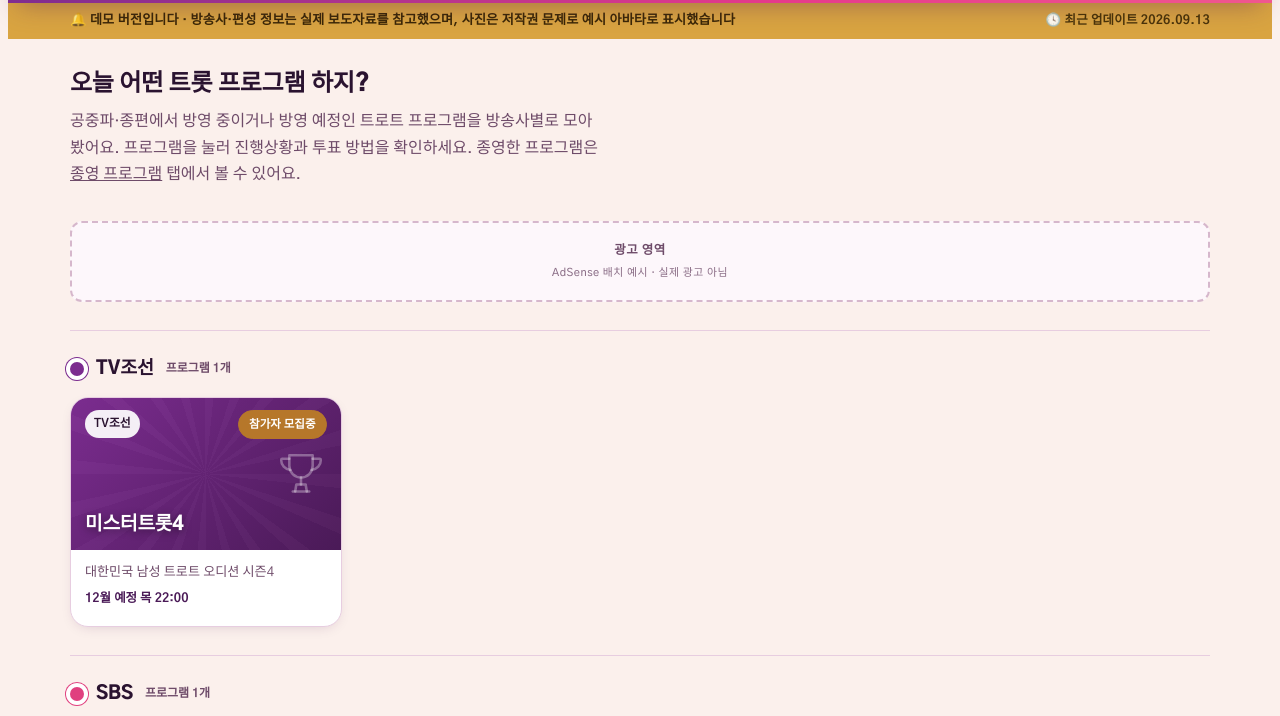
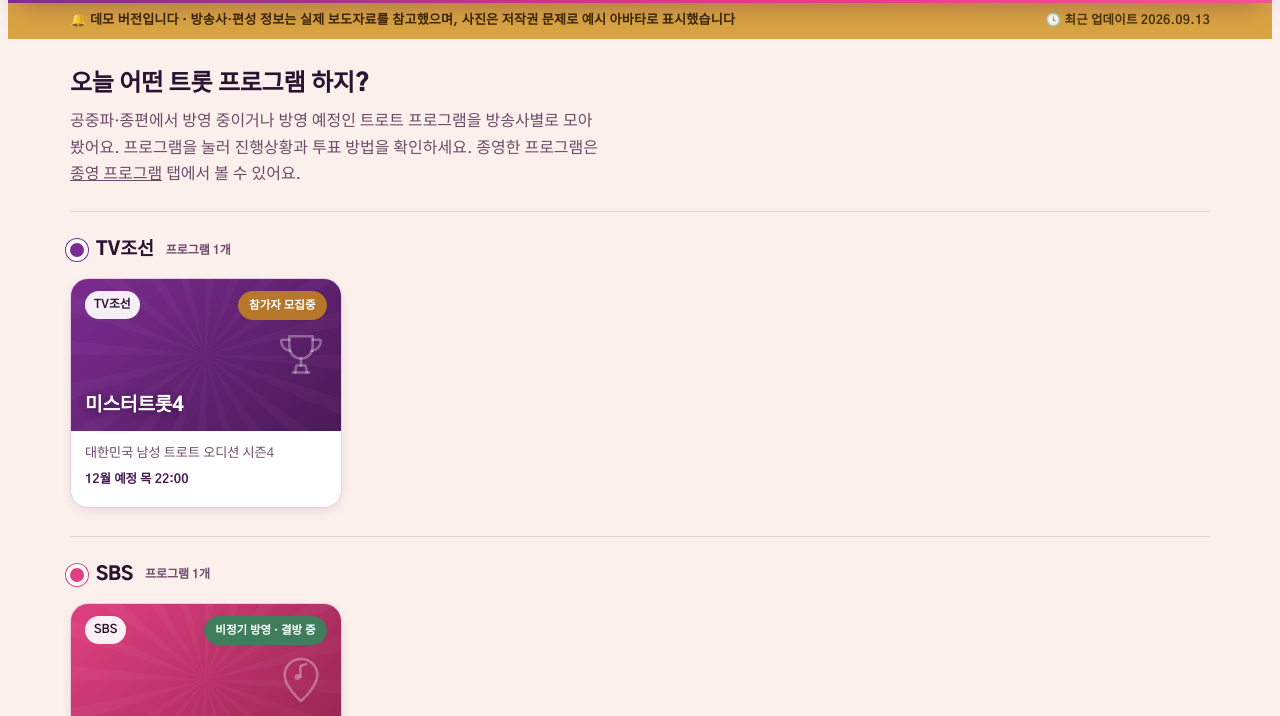
Before and after one commit to FOTIBlabs/trotbonbang, a plain HTML site: page index.html in a window 1280 px wide. Shown: the part 79-795 px from the top of the page. Drawn offline with Linux system fonts and the light colour scheme.

Commit message:
Update index.html

```diff
--- a/index.html
+++ b/index.html
@@ -45,7 +45,6 @@
         <h1>오늘 어떤 트롯 프로그램 하지?</h1>
         <p>공중파·종편에서 방영 중이거나 방영 예정인 트로트 프로그램을 방송사별로 모아봤어요. 프로그램을 눌러 진행상황과 투표 방법을 확인하세요. 종영한 프로그램은 <a href="#ended">종영 프로그램</a> 탭에서 볼 수 있어요.</p>
       </div>
-      <div class="ad-slot">광고 영역<span>AdSense 배치 예시 · 실제 광고 아님</span></div>
       <div id="broadcaster-sections"></div>
     </div>
   </section>
@@ -59,7 +58,6 @@
       </div>
       <div id="week-grid" class="week-grid"></div>
       <p class="sched-footnote" style="font-size:0.85rem;">※ 방송 편성은 특집·이슈에 따라 변경될 수 있어요. 정확한 시간은 방송사 공식 채널에서 다시 확인해 주세요.</p>
-      <div class="ad-slot">광고 영역<span>AdSense 배치 예시 · 실제 광고 아님</span></div>
       <div class="other-progs">
         <h2>정규 편성 외 (방영 예정)</h2>
         <ul id="other-list" class="other-list"></ul>
```
